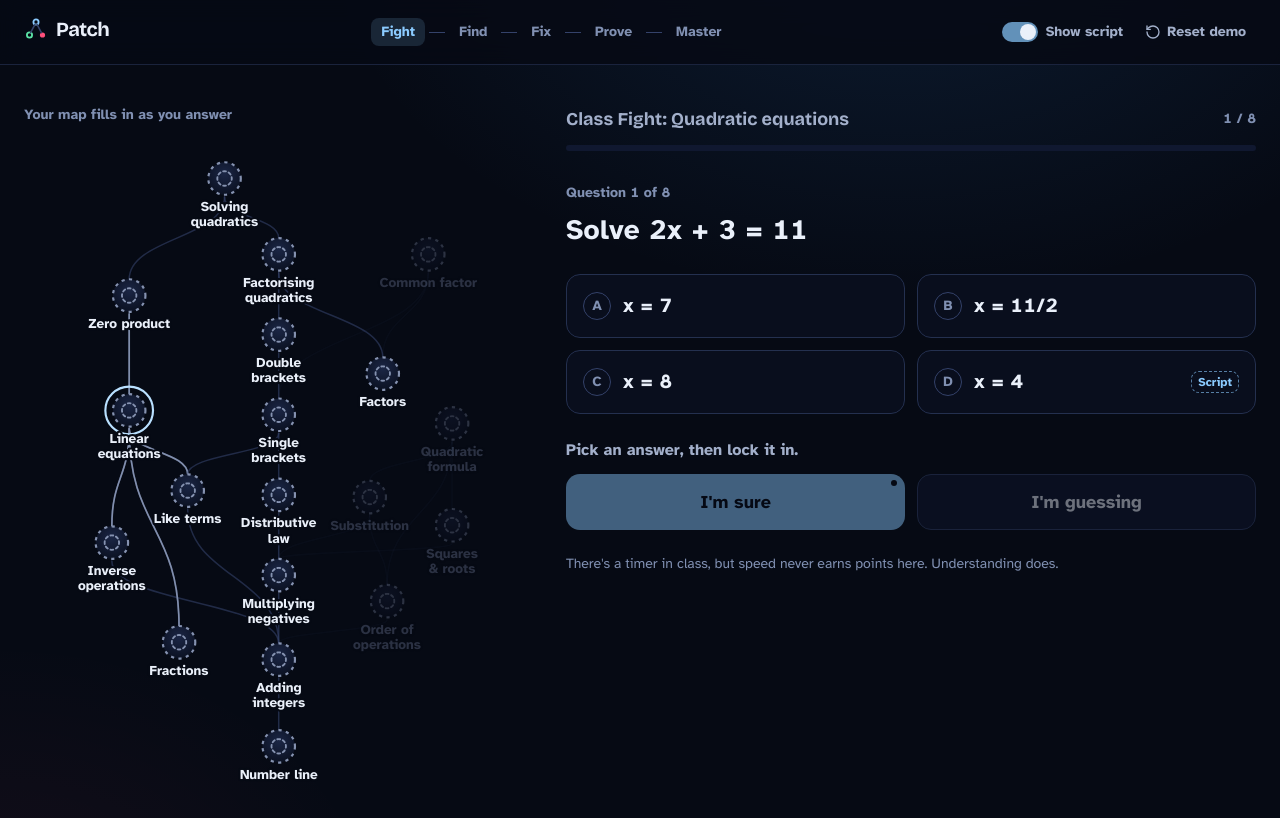
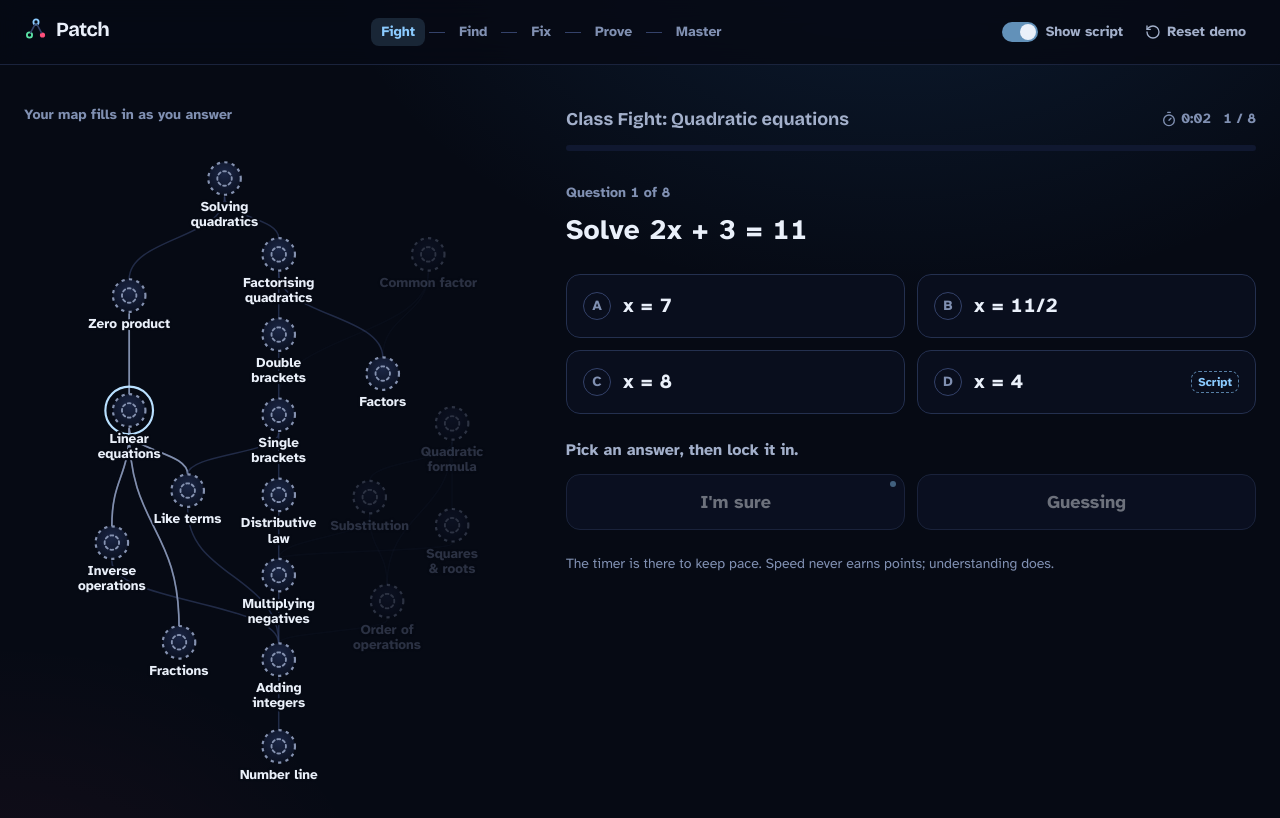
Before and after one commit to code-x-07/Patch, a Next.js app: page /demo in a window 1280 px wide. Both pictures are taken after a click on the button "Start demo". Shown: the top 818 px of the page. Built offline with nearby package versions, Linux system fonts and the light colour scheme.

Commit message:
Apply design critique and copy review: trace scroll, present-mode fit, lighter heat, confidence buttons, quiz timer

```diff
--- a/app/globals.css
+++ b/app/globals.css
@@ -174,6 +174,11 @@ body {
 
 /* Fit the whole map in the viewport height on large screens. */
 @media (min-width: 1024px) {
+  .map-fit-present {
+    max-width: calc((100dvh - 15rem) * 0.645);
+  }
+}
+@media (min-width: 1024px) {
   .map-fit {
     max-width: calc((100dvh - 8rem) * 0.645);
     margin-inline: auto;
--- a/components/KnowledgeMap.tsx
+++ b/components/KnowledgeMap.tsx
@@ -160,7 +160,7 @@ function KnowledgeMapImpl({
                 : { "aria-hidden": true })}
             >
               {h != null && h > 0 && (
-                <circle r={R + 6 + h * 22} fill="var(--color-gap)" opacity={0.1 + h * 0.35} />
+                <circle r={R + 4 + h * 13} fill="var(--color-gap)" opacity={0.08 + h * 0.22} />
               )}
               {pulse === s.id && (
                 <>
--- a/components/demo/QuestionCard.tsx
+++ b/components/demo/QuestionCard.tsx
@@ -1,7 +1,7 @@
 "use client";
 
 import clsx from "clsx";
-import { Check, Repeat2, Sparkles, X } from "lucide-react";
+import { Check, Repeat2, X } from "lucide-react";
 import { useEffect, useId, useRef, useState } from "react";
 import { formatMath } from "@/lib/content/math";
 import type { Question } from "@/lib/content/types";
@@ -118,15 +118,15 @@ export function QuestionCard({
             {(["sure", "guess"] as const).map((c) => (
               <Button
                 key={c}
-                variant={c === "sure" ? "primary" : "secondary"}
+                variant={c === "sure" && selected !== null ? "primary" : "secondary"}
                 size="lg"
                 disabled={selected === null}
                 onClick={() => selected !== null && onAnswer(selected, c)}
                 className="relative"
               >
-                {c === "sure" ? "I'm sure" : "I'm guessing"}
+                {c === "sure" ? "I'm sure" : "Guessing"}
                 {scripted?.confidence === c && (
-                  <span className={clsx("absolute top-1.5 right-2 size-1.5 rounded-full", c === "sure" ? "bg-ink-950" : "bg-beam")} aria-label="(scripted choice)" />
+                  <span className={clsx("absolute top-1.5 right-2 size-1.5 rounded-full", c === "sure" && selected !== null ? "bg-ink-950" : "bg-beam")} aria-label="(scripted choice)" />
                 )}
               </Button>
             ))}
@@ -162,7 +162,7 @@ function FeedbackPanel({ feedback, compact, children }: { feedback: Feedback; co
             ? "Right, but you guessed. That counts as shaky for now."
             : "Correct, and you were sure."
           : feedback.confidentlyWrong
-            ? "Not quite, and you were sure. That's useful to know."
+            ? "Not quite. You were sure, so this is likely a mix-up worth fixing."
             : "Not quite."}
       </p>
       {!feedback.correct && feedback.message && (
@@ -179,11 +179,6 @@ function FeedbackPanel({ feedback, compact, children }: { feedback: Feedback; co
           <Repeat2 aria-hidden className="size-4" /> This keeps coming up
         </p>
       )}
-      {feedback.correct && !guessed && !compact && (
-        <p className="mt-2 inline-flex items-center gap-1.5 text-base text-muted">
-          <Sparkles aria-hidden className="size-4 text-solid" /> Confident right answers count as strong evidence.
-        </p>
-      )}
       {children}
     </div>
   );
--- a/components/demo/Quiz.tsx
+++ b/components/demo/Quiz.tsx
@@ -1,5 +1,7 @@
 "use client";
 
+import { Timer } from "lucide-react";
+import { useEffect, useState } from "react";
 import { OBJECTIVE_NAME } from "@/lib/content/skills";
 import { DEMO_STUDENT, QUIZ, scriptedAnswer } from "@/lib/demo/script";
 import { TARGET_SCOPE } from "@/lib/demo/view";
@@ -25,8 +27,9 @@ export function Quiz({ state, dispatch, status, follow }: StageProps) {
           <h1 id="quiz-title" className="font-display text-lg font-bold text-muted">
             Class Fight: {OBJECTIVE_NAME}
           </h1>
-          <span className="text-sm font-semibold text-faint tabular-nums">
-            {n} / {QUIZ.length}
+          <span className="flex items-center gap-3 text-sm font-semibold text-faint tabular-nums">
+            <QuestionTimer key={cur.question.id} running={!state.feedback} />
+            <span>{n} / {QUIZ.length}</span>
           </span>
         </div>
         <div className="mt-3 h-1.5 overflow-hidden rounded-full bg-ink-800" role="progressbar" aria-valuemin={0} aria-valuemax={QUIZ.length} aria-valuenow={n - 1} aria-label="Quiz progress">
@@ -48,8 +51,25 @@ export function Quiz({ state, dispatch, status, follow }: StageProps) {
             continueLabel={n === QUIZ.length ? "See my Fight Report" : "Next question"}
           />
         </div>
-        <p className="mt-6 text-sm text-faint">There&apos;s a timer in class, but speed never earns points here. Understanding does.</p>
+        <p className="mt-6 text-sm text-faint">The timer is there to keep pace. Speed never earns points; understanding does.</p>
       </section>
     </div>
   );
 }
+
+/** Visible per-question timer. Shown for pace only: it never affects scoring. */
+function QuestionTimer({ running }: { running: boolean }) {
+  const [secs, setSecs] = useState(0);
+  useEffect(() => {
+    if (!running) return;
+    const t = setInterval(() => setSecs((x) => x + 1), 1000);
+    return () => clearInterval(t);
+  }, [running]);
+  return (
+    <span className="inline-flex items-center gap-1" role="timer" aria-label={`Time on this question: ${secs} seconds, not scored`}>
+      <Timer aria-hidden className="size-4" />
+      {Math.floor(secs / 60)}:{String(secs % 60).padStart(2, "0")}
+      <span className="sr-only">(not scored)</span>
+    </span>
+  );
+}
--- a/components/demo/Report.tsx
+++ b/components/demo/Report.tsx
@@ -26,7 +26,7 @@ export function Report({ state, dispatch }: StageProps) {
 
   const stats: { value: string; label: string }[] = [
     { value: `${score.correct}/${score.total}`, label: "answered correctly" },
-    { value: `${score.improvement >= 0 ? "+" : ""}${score.improvement}`, label: "improvement score" },
+    { value: `${score.improvement >= 0 ? "+" : ""}${score.improvement}`, label: "improvement vs. expected" },
     { value: String(mistakes.length), label: mistakes.length === 1 ? "mistake" : "mistakes" },
     { value: String(guessed), label: guessed === 1 ? "answer was a guess" : "answers were guesses" },
   ];
--- a/components/demo/Teacher.tsx
+++ b/components/demo/Teacher.tsx
@@ -130,7 +130,7 @@ export function Teacher({ state, dispatch }: StageProps) {
               );
             })}
           </ul>
-          <MapStage status={heatStatus} heat={heat} label="Class heatmap on the skill tree" className={clsx("mt-3", present ? "max-w-xl" : "max-w-lg")} />
+          <MapStage status={heatStatus} heat={heat} label="Class heatmap on the skill tree" className={clsx("mt-3", present ? "map-fit-present max-w-xl" : "max-w-lg")} />
           <details className="mt-2">
             <summary className="min-h-10 cursor-pointer text-sm font-semibold text-muted">Show as a table</summary>
             <table className="mt-2 w-full text-left text-sm">
@@ -248,7 +248,7 @@ function Distribution({ report, large }: { report: ClassReport; large: boolean }
 function RepairAndStatus({ report, large }: { report: ClassReport; large: boolean }) {
   const { repair, status, classSize } = report;
   const tiles = [
-    { label: "started a repair mission", value: repair.started, icon: Crosshair, cls: "text-root" },
+    { label: "started a Root Gap Mission", value: repair.started, icon: Crosshair, cls: "text-root" },
     { label: "defeated their root gap", value: repair.defeated, icon: Check, cls: "text-solid" },
     { label: "passed the original question", value: repair.transferred, icon: Check, cls: "text-beam" },
     { label: "need you in person", value: repair.needsTeacher, icon: X, cls: "text-suspect" },
--- a/components/demo/Trace.tsx
+++ b/components/demo/Trace.tsx
@@ -21,6 +21,12 @@ export function Trace({ state, dispatch, derived, status, follow }: StageProps)
     return () => clearTimeout(t);
   }, [openingBeat, reduced]);
   const opening = openingBeat && !reduced;
+
+  // Each new probe: bring the map back into view so the beam's arrival is seen.
+  const qid = state.current?.question.id;
+  useEffect(() => {
+    if (qid) window.scrollTo({ top: 0, behavior: reduced ? "auto" : "smooth" });
+  }, [qid, reduced]);
 
   const cur = state.current;
   const skill = cur ? skillById[cur.question.skillId] : null;
```
